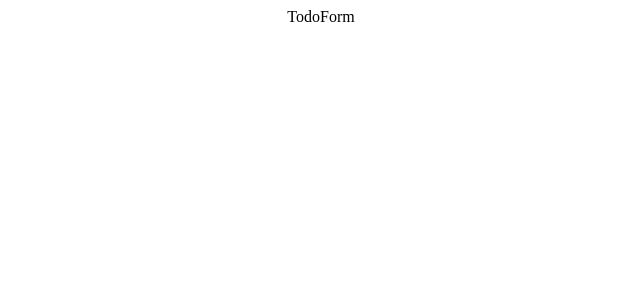
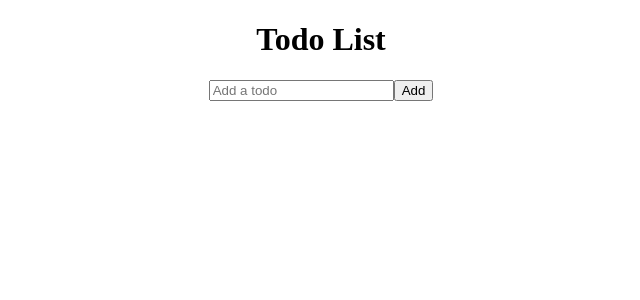
Before and after one commit to pesto-students/p1-ketan-godwale-KetanGadwale, a React (Create React App) app in the folder Week-9/todo-app/: page / in a window 1280 px wide. Shown: the top 300 px of the page, without its empty margins (319-959 px from the left). Built offline with nearby package versions, Linux system fonts and the light colour scheme.

Commit message:
TodoForm - form inputs & input state added

```diff
--- a/Week-9/todo-app/src/App.js
+++ b/Week-9/todo-app/src/App.js
@@ -4,6 +4,7 @@ import TodoForm from './components/TodoForm';
 function App() {
     return (
         <div className='App'>
+            <h1>Todo List</h1>
             <TodoForm />
         </div>
     );
--- a/Week-9/todo-app/src/components/TodoForm.js
+++ b/Week-9/todo-app/src/components/TodoForm.js
@@ -1,5 +1,29 @@
-import React from 'react';
+import React, { useState } from 'react';
 
 export default function TodoForm() {
-    return <div>TodoForm</div>;
+    const [input, setInput] = useState('');
+
+    const handleSubmit = (e) => {
+        e.preventDefault();
+        setInput('');
+    };
+    return (
+        <form className='todo-form'>
+            <input
+                className='todo-input'
+                placeholder='Add a todo'
+                onChange={(e) => {
+                    setInput(e.target.value);
+                    console.log(input);
+                }}
+            />
+            <button
+                className='todo-button'
+                type='submit'
+                onSubmit={handleSubmit}
+            >
+                Add
+            </button>
+        </form>
+    );
 }
```
